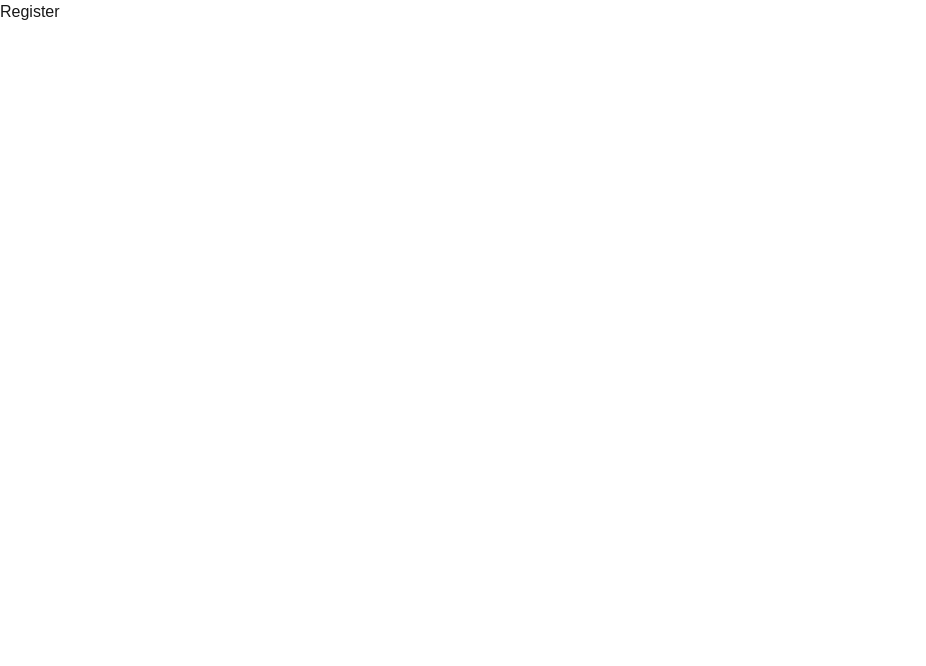
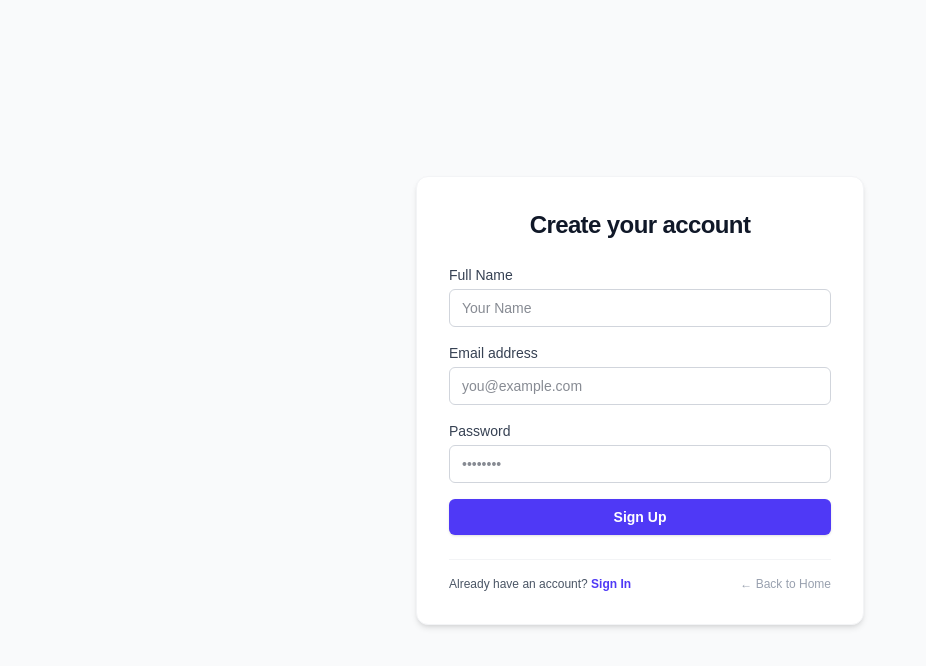
Before and after one commit to salman-sayeed/ai-ecommerce-chatbot, a Next.js app: page /register in a window 1280 px wide. Shown: the top 666 px of the page, without its empty margins (0-926 px from the left). Built offline with nearby package versions, Linux system fonts and the light colour scheme.

Commit message:
signup frontend + integration

```diff
--- a/src/app/login/page.tsx
+++ b/src/app/login/page.tsx
@@ -3,6 +3,7 @@
 import { useState } from "react";
 import { signIn } from "next-auth/react";
 import { useRouter } from "next/navigation";
+import Link from "next/link";
 
 export default function LoginPage() {
   const [email, setEmail] = useState("");
@@ -59,6 +60,18 @@ export default function LoginPage() {
             Sign In
           </button>
         </form>
+        <div className="flex items-center justify-between text-xs text-gray-600 mt-6 pt-4 border-t border-gray-100">
+        <div>
+          <span>Don&apos;t have an account? </span>
+          <Link href="/register" className="font-semibold text-indigo-600 hover:text-indigo-500 transition-colors">
+            Sign Up
+          </Link>
+        </div>
+
+        <Link href="/" className="text-gray-400 hover:text-gray-600 flex items-center gap-1 transition-colors">
+          ← Back to Home
+        </Link>
+      </div>
       </div>
     </div>
   );
--- a/src/app/page.tsx
+++ b/src/app/page.tsx
@@ -34,7 +34,7 @@ export default async function HomePage() {
             <p className="mt-2 text-sm text-gray-500">Your onestop lifestyle brand</p>
           </div>
 
-          {/* A */}
+          {/* Authentic Session Controlled Authorization Buttons */}
           <div className="flex items-center gap-4">
             {session ? (
               <div className="flex items-center gap-3">
@@ -44,17 +44,25 @@ export default async function HomePage() {
                 <SignOutButton />
               </div>
             ) : (
-              <Link
-                href="/login"
-                className="inline-flex items-center justify-center rounded-lg bg-indigo-600 px-4 py-2 text-sm font-semibold text-white shadow hover:bg-indigo-500 transition"
-              >
-                Sign In
-              </Link>
+              <div className="flex items-center gap-3">
+                <Link
+                  href="/login"
+                  className="text-sm font-semibold text-gray-700 hover:text-gray-900 transition-colors"
+                >
+                  Sign In
+                </Link>
+                <Link
+                  href="/register"
+                  className="inline-flex items-center justify-center rounded-lg bg-indigo-600 px-4 py-2 text-sm font-semibold text-white shadow hover:bg-indigo-500 transition-colors"
+                >
+                  Sign Up
+                </Link>
+              </div>
             )}
           </div>
         </header>
 
-        {/* */}
+        {/* Catalog Grid View */}
         <div className="grid grid-cols-1 sm:grid-cols-2 md:grid-cols-3 lg:grid-cols-4 gap-6">
           {products.map((product: IProduct) => (
             <div key={product._id.toString()} className="bg-white rounded-lg shadow-sm border border-gray-200 overflow-hidden hover:shadow-md transition">
--- a/src/app/register/page.tsx
+++ b/src/app/register/page.tsx
@@ -1,7 +1,106 @@
+'use client';
+
+import { useState } from "react";
+import { useRouter } from "next/navigation";
+import Link from "next/link";
+
 export default function RegisterPage() {
+  const [name, setName] = useState("");
+  const [email, setEmail] = useState("");
+  const [password, setPassword] = useState("");
+  const [error, setError] = useState("");
+  const [loading, setLoading] = useState(false);
+  const router = useRouter();
+
+  const handleSubmit = async (e: React.FormEvent) => {
+    e.preventDefault();
+    setError("");
+    setLoading(true);
+
+    try {
+      const res = await fetch("/api/auth/register", {
+        method: "POST",
+        headers: { "Content-Type": "application/json" },
+        body: JSON.stringify({ name, email, password }),
+      });
+
+      const data = await res.json();
+
+      if (!res.ok) {
+        throw new Error(data.error || "Something went wrong");
+      }
+
+      // Registration successful -> redirect straight to login page
+      router.push("/login?registered=true");
+    } catch (err: unknown) {
+      // Safely access the message property from the unknown error instance
+      const errorMessage = err instanceof Error ? err.message : "An unexpected error occurred";
+      setError(errorMessage);
+    } finally {
+      setLoading(false);
+    }
+  };
+
   return (
-    <div>
-      <h1>Register</h1>
+    <div className="flex min-h-screen items-center justify-center bg-gray-50 px-4">
+      <div className="w-full max-w-md space-y-6 p-8 bg-white rounded-xl shadow-md border border-gray-100">
+        <h2 className="text-center text-2xl font-bold tracking-tight text-gray-900">Create your account</h2>
+        {error && <p className="text-red-500 text-sm text-center bg-red-50 p-2 rounded border border-red-100">{error}</p>}
+        <form className="space-y-4" onSubmit={handleSubmit}>
+          <div>
+            <label className="block text-sm font-medium text-gray-700 mb-1">Full Name</label>
+            <input
+              type="text"
+              required
+              className="block w-full rounded-md border border-gray-300 py-2 px-3 text-gray-900 focus:outline-none focus:ring-2 focus:ring-indigo-600 text-sm"
+              placeholder="Your Name"
+              value={name}
+              onChange={(e) => setName(e.target.value)}
+            />
+          </div>
+          <div>
+            <label className="block text-sm font-medium text-gray-700 mb-1">Email address</label>
+            <input
+              type="email"
+              required
+              className="block w-full rounded-md border border-gray-300 py-2 px-3 text-gray-900 focus:outline-none focus:ring-2 focus:ring-indigo-600 text-sm"
+              placeholder="you@example.com"
+              value={email}
+              onChange={(e) => setEmail(e.target.value)}
+            />
+          </div>
+          <div>
+            <label className="block text-sm font-medium text-gray-700 mb-1">Password</label>
+            <input
+              type="password"
+              required
+              className="block w-full rounded-md border border-gray-300 py-2 px-3 text-gray-900 focus:outline-none focus:ring-2 focus:ring-indigo-600 text-sm"
+              placeholder="••••••••"
+              value={password}
+              onChange={(e) => setPassword(e.target.value)}
+            />
+          </div>
+          <button
+            type="submit"
+            disabled={loading}
+            className="w-full flex justify-center rounded-md bg-indigo-600 py-2 px-4 text-sm font-semibold text-white hover:bg-indigo-500 transition shadow disabled:opacity-50"
+          >
+            {loading ? "Registering..." : "Sign Up"}
+          </button>
+        </form>
+        <div className="flex items-center justify-between text-xs text-gray-600 mt-6 pt-4 border-t border-gray-100">
+        <div>
+          <span>Already have an account? </span>
+          <Link href="/login" className="font-semibold text-indigo-600 hover:text-indigo-500 transition-colors">
+            Sign In
+          </Link>
+        </div>
+
+        <Link href="/" className="text-gray-400 hover:text-gray-600 flex items-center gap-1 transition-colors">
+          ← Back to Home
+        </Link>
+      </div>
+      </div>
     </div>
   );
 }
```
